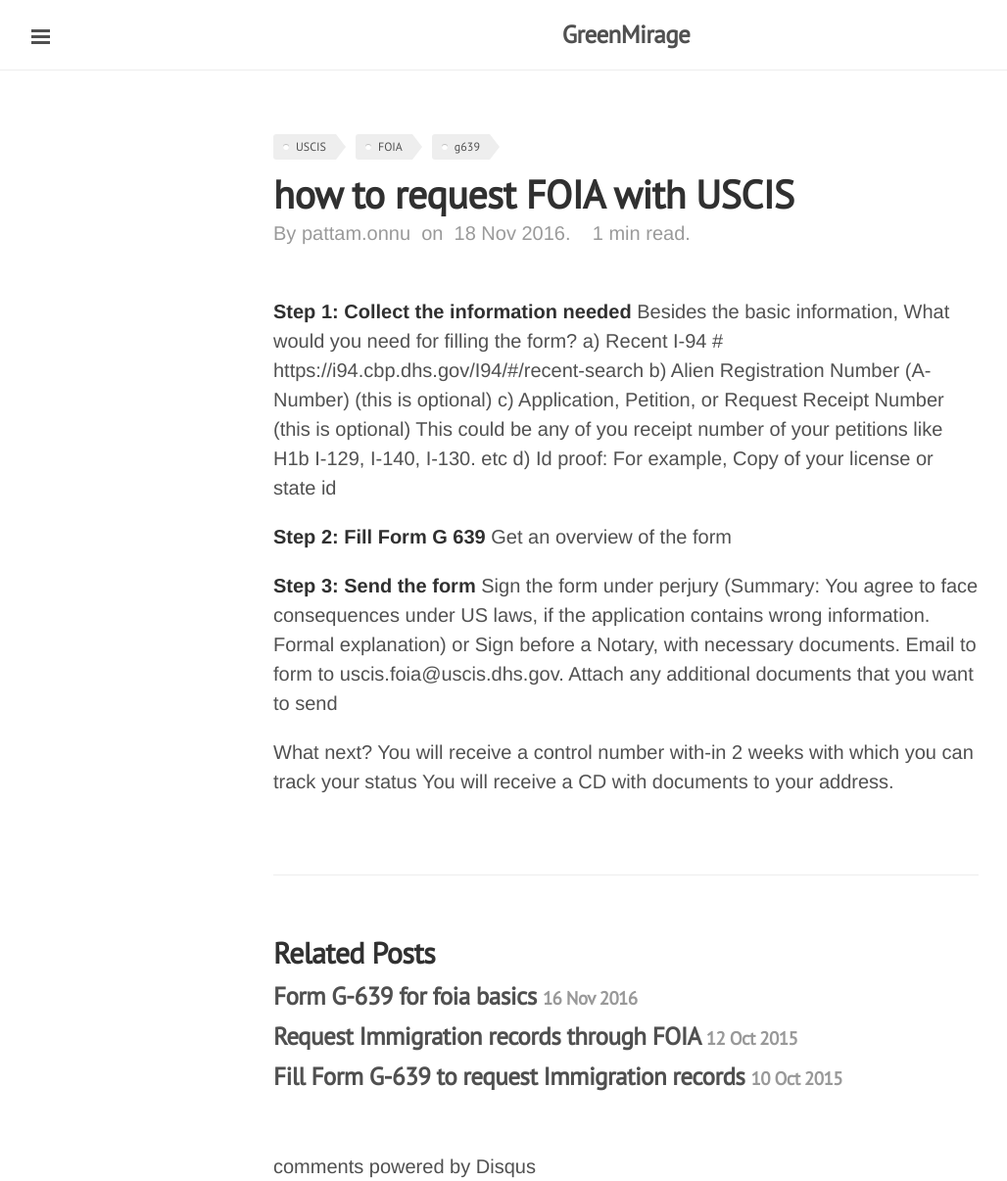
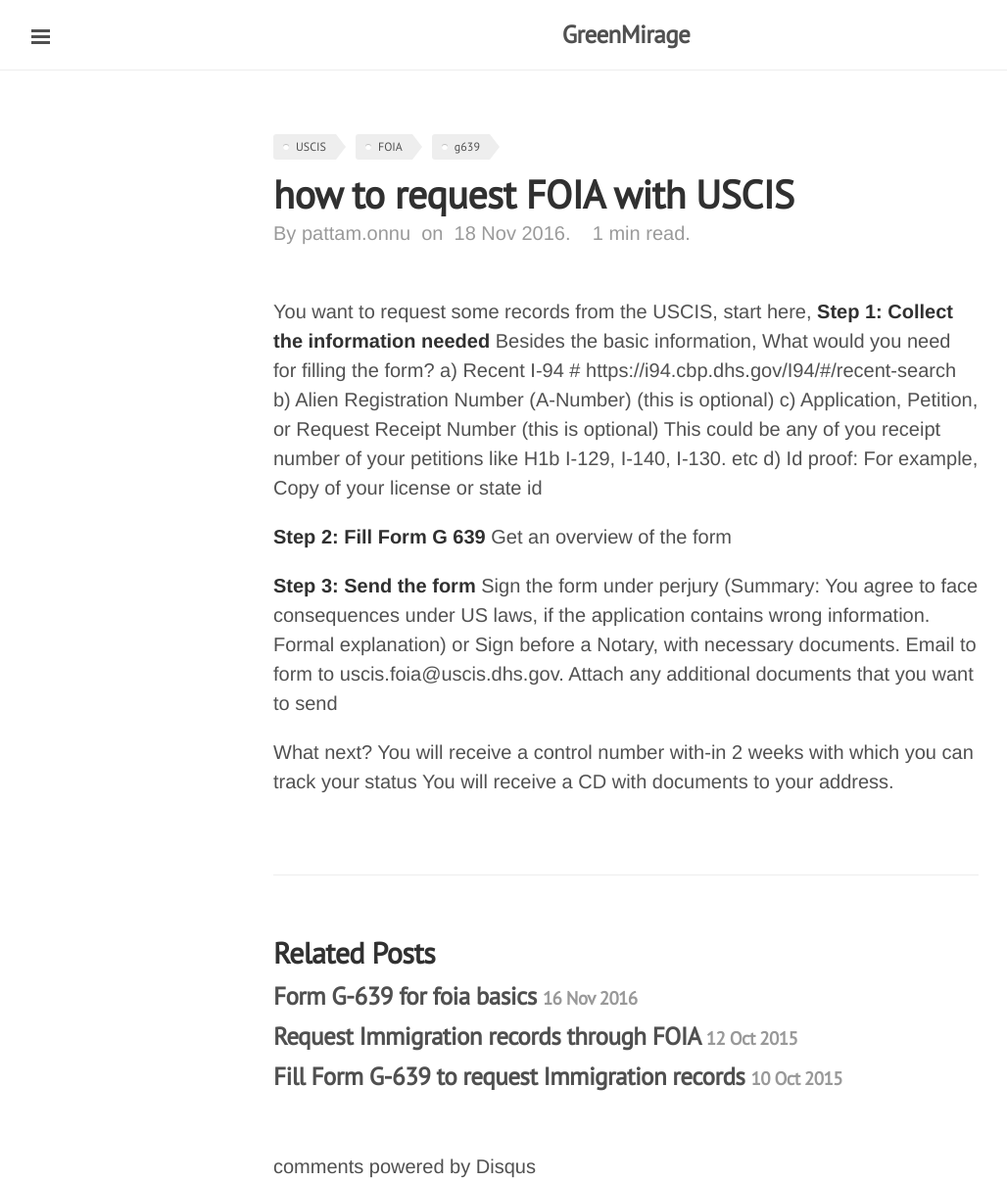
Before and after one commit to gitforwork2/gitforwork.github.io, a Jekyll site: the page built from _posts/2016-11-18-how-to-request-FOIA-with-USCIS.md, in a window 1280 px wide. Shown: the whole page at 98% size, without its empty margins (1-1029 px from the left). Built offline with Jekyll 4.4.1, drawn with Linux system fonts in a browser that asks for light colours; Markdown is read by kramdown in place of the engine named in the settings; comment, search, counter and statistics services are not loaded.

```diff
--- a/_posts/2016-11-18-how-to-request-FOIA-with-USCIS.md
+++ b/_posts/2016-11-18-how-to-request-FOIA-with-USCIS.md
@@ -6,6 +6,7 @@
 comments: true
 description: 3 Steps to request FOIA with USCIS using form G 639 to request immigration records
 ---
+You want to request some records from the USCIS, start here,
 **Step 1: Collect the information needed**
 Besides the basic information, What would you need for filling the form?
 	a) Recent I-94 #
```
